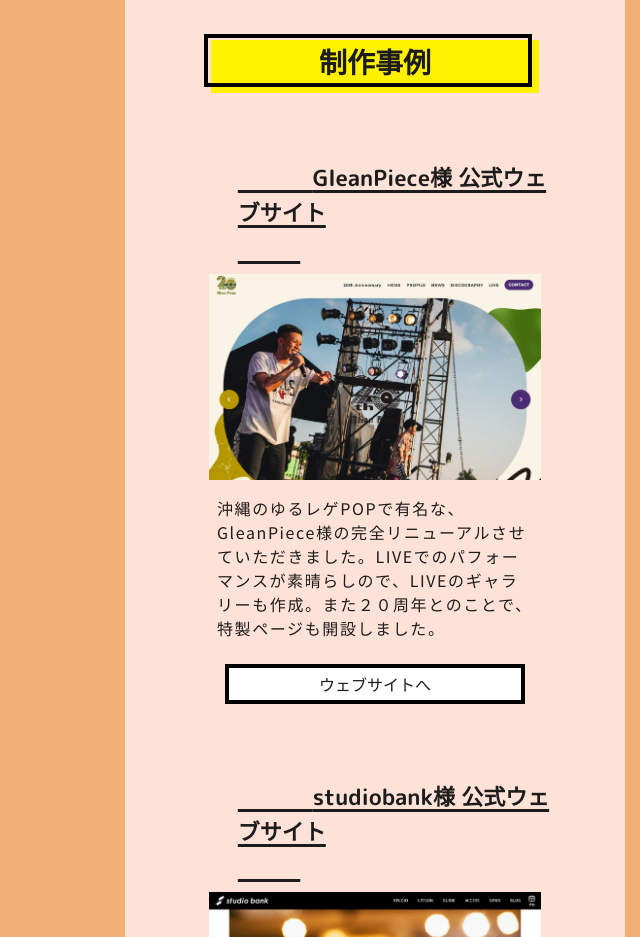
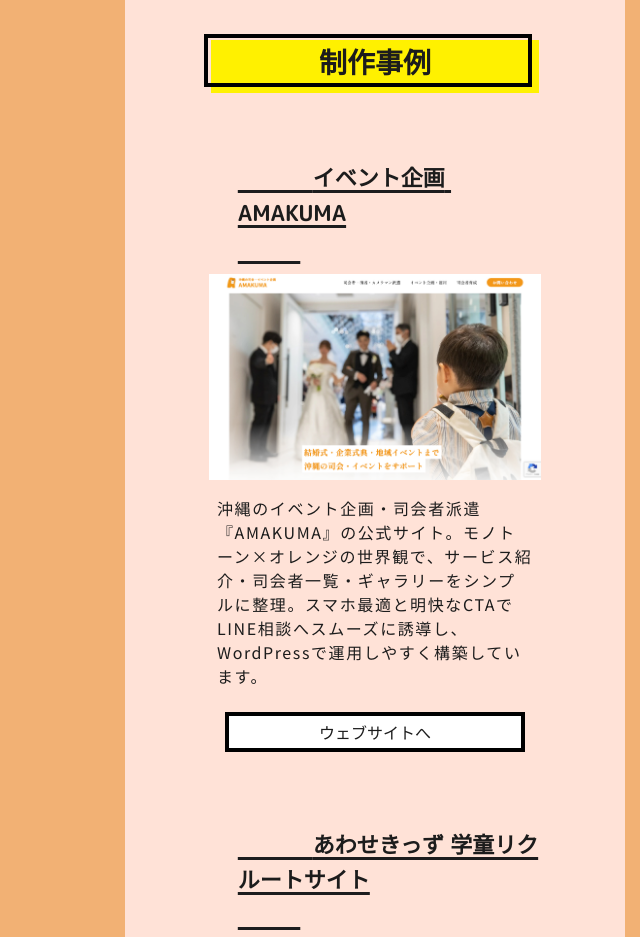
Before and after one commit to hakusingo/hwd-2024, an Astro site: page / in a window 1280 px wide. Shown: the part 2940-3877 px from the top of the page, without its empty margins (640-1280 px from the left). Built offline with nearby package versions, Linux system fonts and the light colour scheme; Astro itself is replaced by a stand-in of ours.

Commit message:
add produce

```diff
--- a/src/components/top/product.astro
+++ b/src/components/top/product.astro
@@ -15,6 +15,8 @@
 import product11 from "/src/images/top/product-11.jpg";
 import product12 from "/src/images/top/product-12.jpg";
 import product13 from "/src/images/top/product-13.jpg";
+import product14 from "/src/images/top/product-14.jpg";
+import product15 from "/src/images/top/product-15.jpg";
 import ai01 from "/src/images/top/ai_01.png";
 import ai02 from "/src/images/top/ai_02.png";
 import ai03 from "/src/images/top/ai_03.png";
@@ -27,6 +29,24 @@
 const aiPic = [ai01, ai02, ai03, ai04, ai05, ai06, ai07, ai08];
 
 const services = [
+  {
+    title: `イベント企画 AMAKUMA`,
+    image: product15,
+    alt: "イベント企画 AMAKUMA",
+    description:
+      "沖縄のイベント企画・司会者派遣『AMAKUMA』の公式サイト。モノトーン×オレンジの世界観で、サービス紹介・司会者一覧・ギャラリーをシンプルに整理。スマホ最適と明快なCTAでLINE相談へスムーズに誘導し、WordPressで運用しやすく構築しています。",
+    linkText: "ウェブサイトへ",
+    url: "https://amakuma.info/",
+  },
+  {
+    title: `あわせきっず 学童リクルートサイト`,
+    image: product14,
+    alt: "あわせきっず 学童リクルートサイト",
+    description:
+      "地域密着の学童クラブ「あわせきっず」の採用LP。働きやすさと安心感が一目で伝わる構成にし、スマホ最適のCTA導線で応募までの迷いを解消。募集要項・よくある質問・お問い合わせをシンプルに統一し、運用しやすい設計にしています。",
+    linkText: "ウェブサイトへ",
+    url: "https://familia-okinawa.jp/gakudou-recruit/",
+  },
   {
     title: `GleanPiece様 公式ウェブサイト`,
     image: product13,
```
Also changed, not shown: src/images/top/product-14.jpg (added), src/images/top/product-15.jpg (added).
